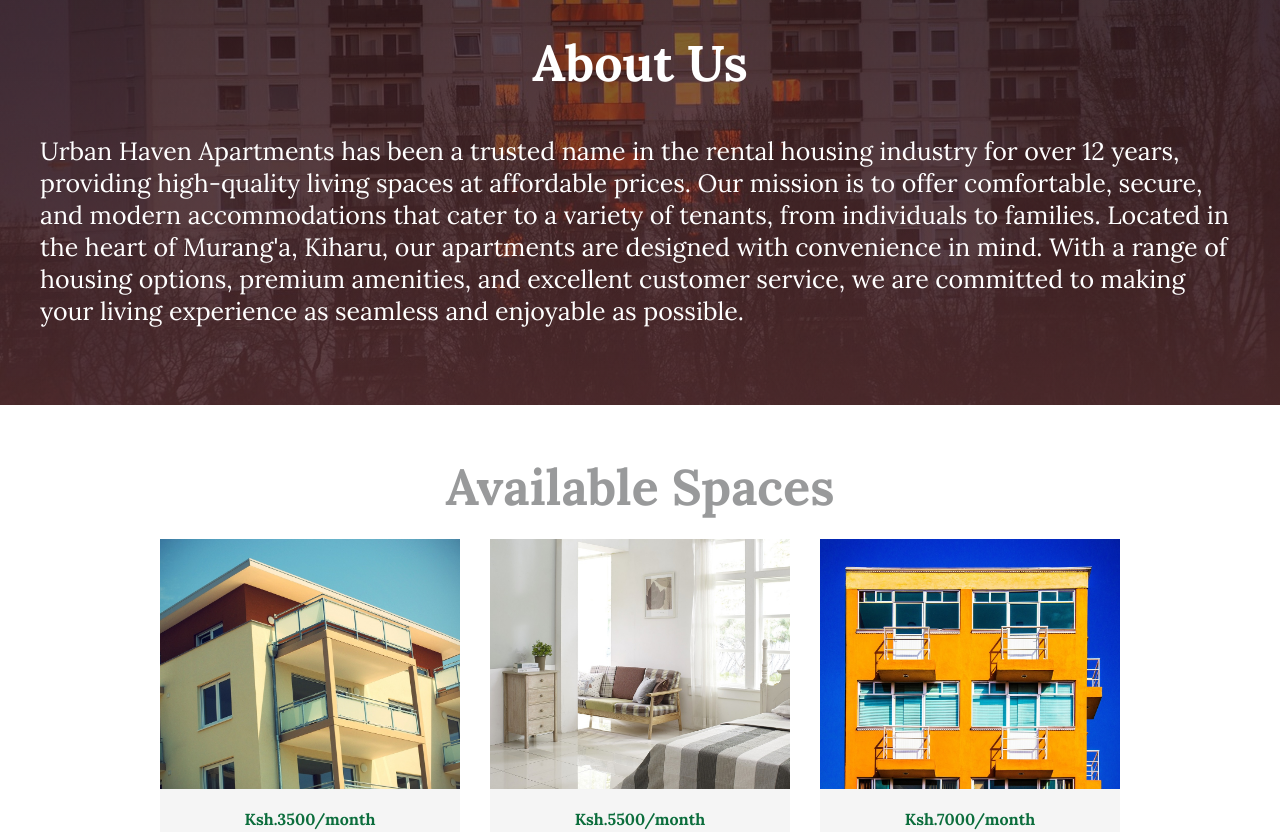
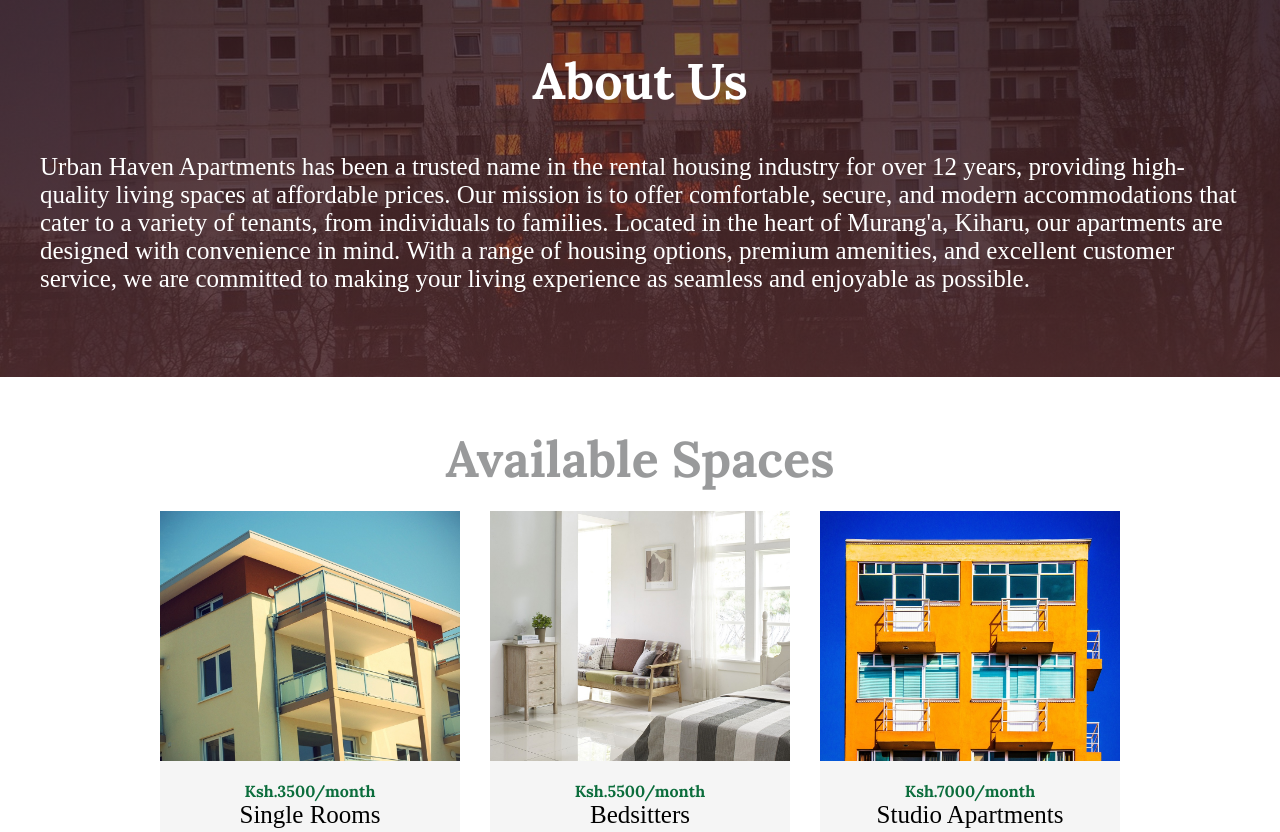
Before and after one commit to FrancisMurayaDev/urban-haven-apartments, a website built with Vite: page index.html in a window 1280 px wide. Shown: the part 1400-2232 px from the top of the page. Built offline with nearby package versions, Linux system fonts and the light colour scheme; a web font is replaced by a local one.

Commit message:
change about sub font

```diff
--- a/src/style.css
+++ b/src/style.css
@@ -257,6 +257,7 @@ font-weight: 700;
   color: white;
   font-size: 2.5rem;
   padding: 0 4rem;
+  font-family: var(--cury-font);
 }
 
 
```
